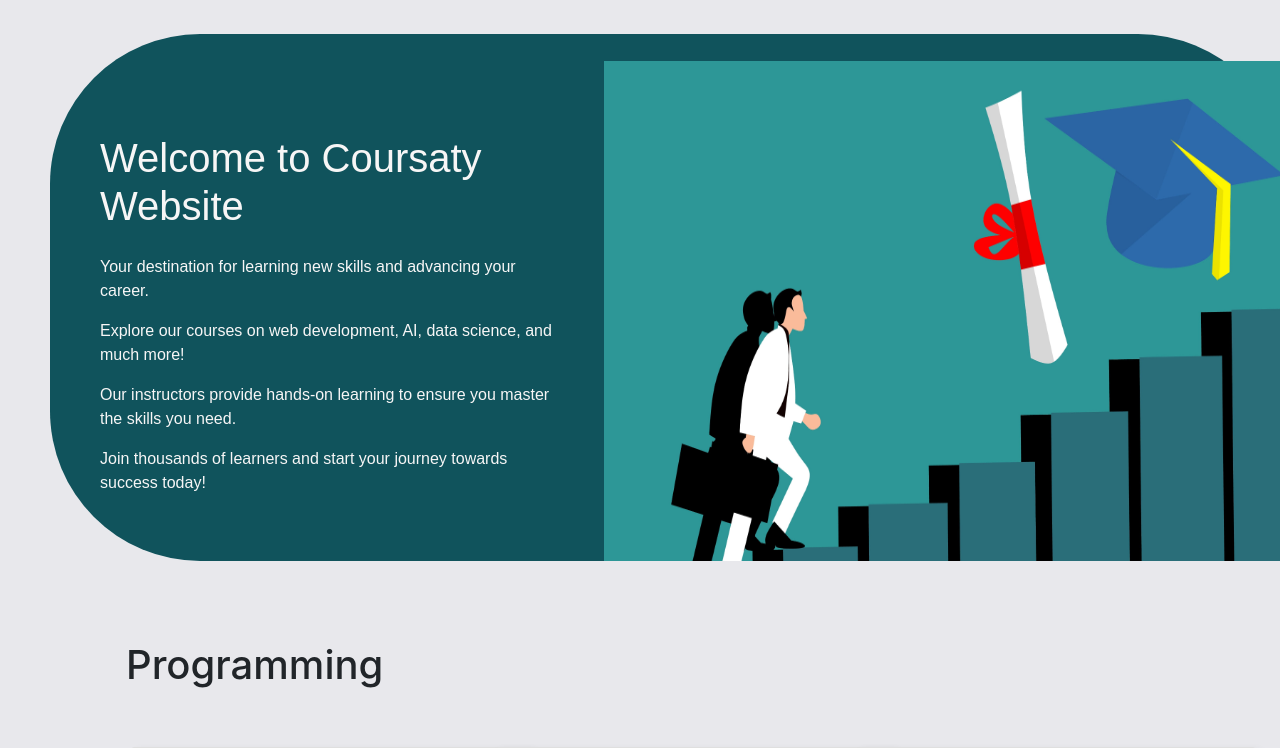
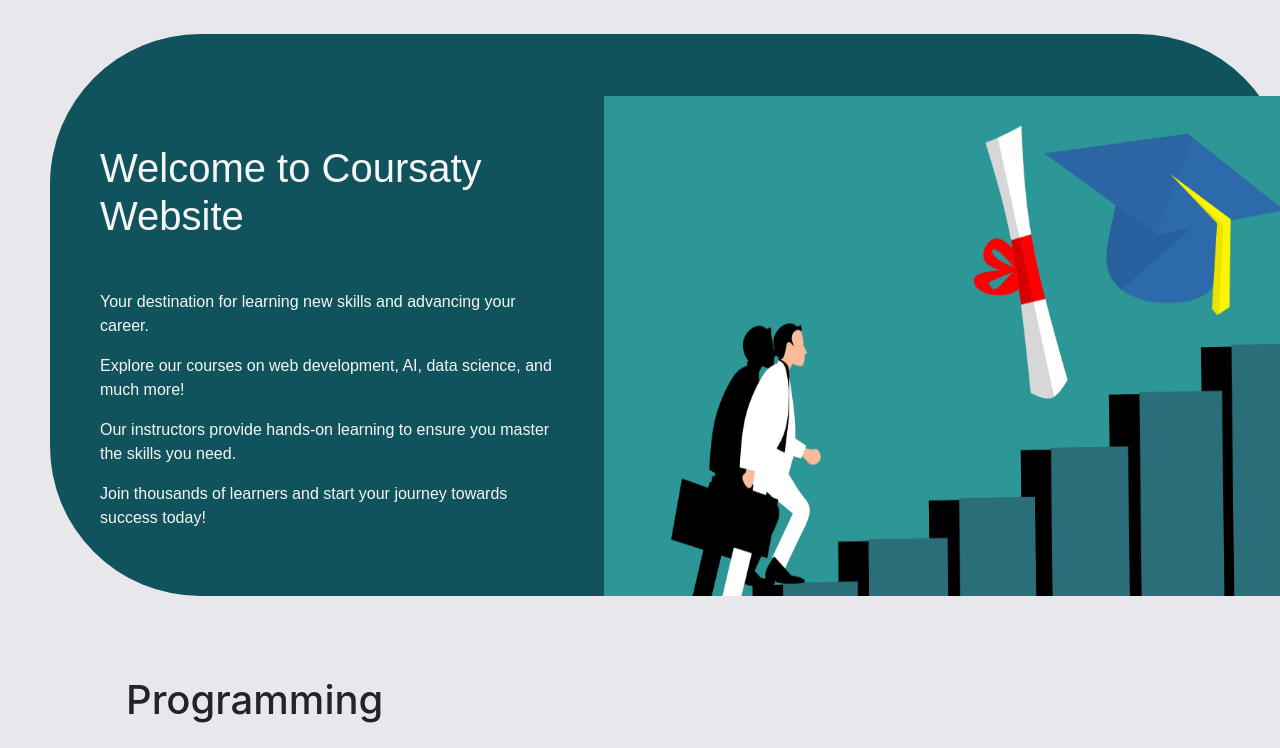
Before and after one commit to M2hmoud2del/Courses-Site, a PHP site: page / in a window 1280 px wide. Shown: the part 86-834 px from the top of the page. Run offline with PHP 8.4, Linux system fonts and the light colour scheme; data comes from the database, SQL or seed files in the repository.

Commit message:
ts7e7 tany

```diff
--- a/content.php
+++ b/content.php
@@ -4,8 +4,8 @@ include('DBconnection.php');
 ?>
 <!--Background Photo-->
 <div class="cont" style="margin-top: 120px;">
-    <div class="tex" style="margin: 50px; margin-top:100px;">
-        <h1 style="margin-bottom:25px;">Welcome to Coursaty Website</h1>
+    <div class="tex" style="margin: 50px; margin-top:110px;">
+        <h1 style="margin-bottom:50px;">Welcome to Coursaty Website</h1>
         <p>Your destination for learning new skills and advancing your career.</p>
         <p>Explore our courses on web development, AI, data science, and much more!</p>
         <p>Our instructors provide hands-on learning to ensure you master the skills you need.</p>
```
